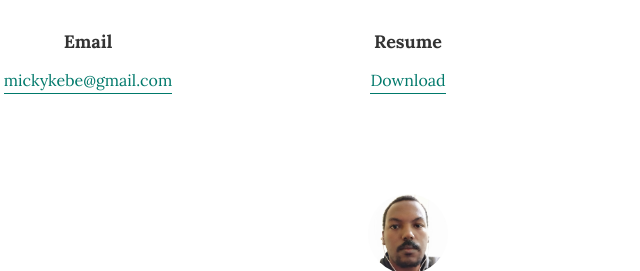
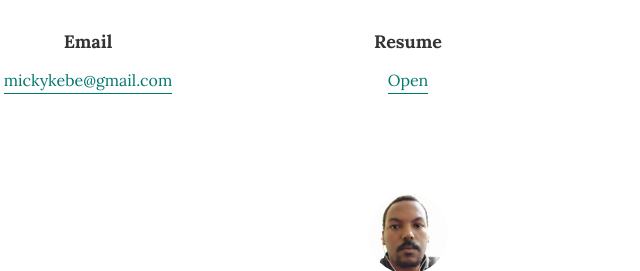
Before and after one commit to mickykebe/my-portfolio, a Gatsby site: page / in a window 1280 px wide. Shown: the part 3135-3406 px from the top of the page, 232-872 px from the left. Built offline with nearby package versions, Linux system fonts and the light colour scheme; Gatsby itself is replaced by a stand-in of ours.

Commit message:
update resume

```diff
--- a/src/components/foot.js
+++ b/src/components/foot.js
@@ -75,10 +75,10 @@ function Foot({ myImageData }) {
         <ContactCard>
           <ContactHeader>Resume</ContactHeader>
           <ContactLink
-            to="https://drive.google.com/open?id=1gwJIBs2N5LvJSBMmpBqChn3CwC-S--tX"
+            to="https://docs.google.com/document/d/e/2PACX-1vSXioXA6PnHwQ8IipJ5xiG11p-t_0C5bDwHcg-0g9yRVI8HZ1vbE8o57mTmY2ste4J3MMdQyijBXLa6/pub"
             target="_blank"
           >
-            Download
+            Open
           </ContactLink>
         </ContactCard>
         <ContactCard>
--- a/src/components/heading.js
+++ b/src/components/heading.js
@@ -97,7 +97,7 @@ export default function Heading() {
           </NavListItem>
           <NavListItem>
             <NavLink
-              href="https://drive.google.com/file/d/1zcBg-nhGLH_zh3ltpEGBx26dDiaxJxYs/view"
+              href="https://docs.google.com/document/d/e/2PACX-1vSXioXA6PnHwQ8IipJ5xiG11p-t_0C5bDwHcg-0g9yRVI8HZ1vbE8o57mTmY2ste4J3MMdQyijBXLa6/pub"
               target="_blank"
             >
               <StyledFileTextIcon />
```
